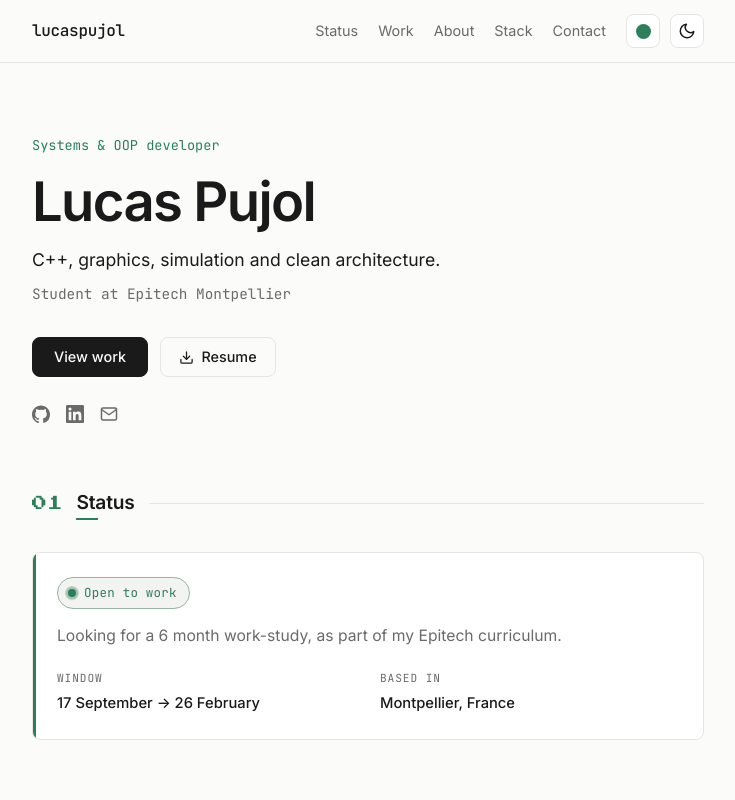
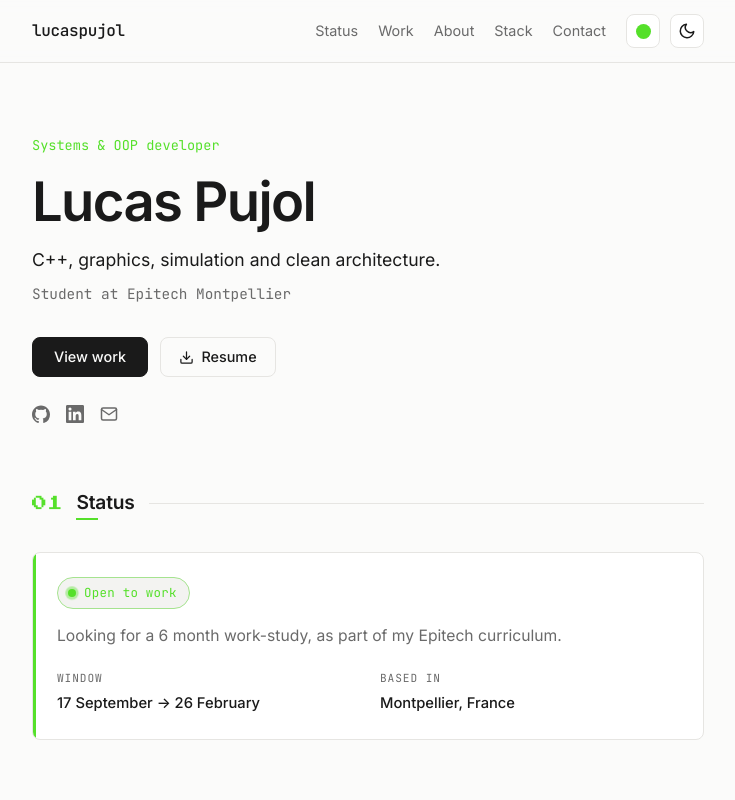
Before and after one commit to lucaspujol/portfolio, a React (Vite) app: page / in a window 1280 px wide. Shown: the top 800 px of the page, without its empty margins (272-1007 px from the left). Built offline with nearby package versions, Linux system fonts and the light colour scheme.

Commit message:
feat(styles): update accent color for light and dark themes

```diff
--- a/src/styles/global.css
+++ b/src/styles/global.css
@@ -9,7 +9,7 @@
   --text: #1a1a1a;
   --muted: #6a6a6a;
   --border: #e6e5e2;
-  --accent: #2f7d5b;
+  --accent: #55e02a;
   --tag-bg: #f3f3f1;
   --epitech: #0091d4;
 
@@ -23,7 +23,7 @@
   --text: #ececec;
   --muted: #8b8b93;
   --border: #242428;
-  --accent: #63bd92;
+  --accent: #55e02a;
   --tag-bg: #1b1b1e;
   --epitech: #3fb0ea;
 }
```
